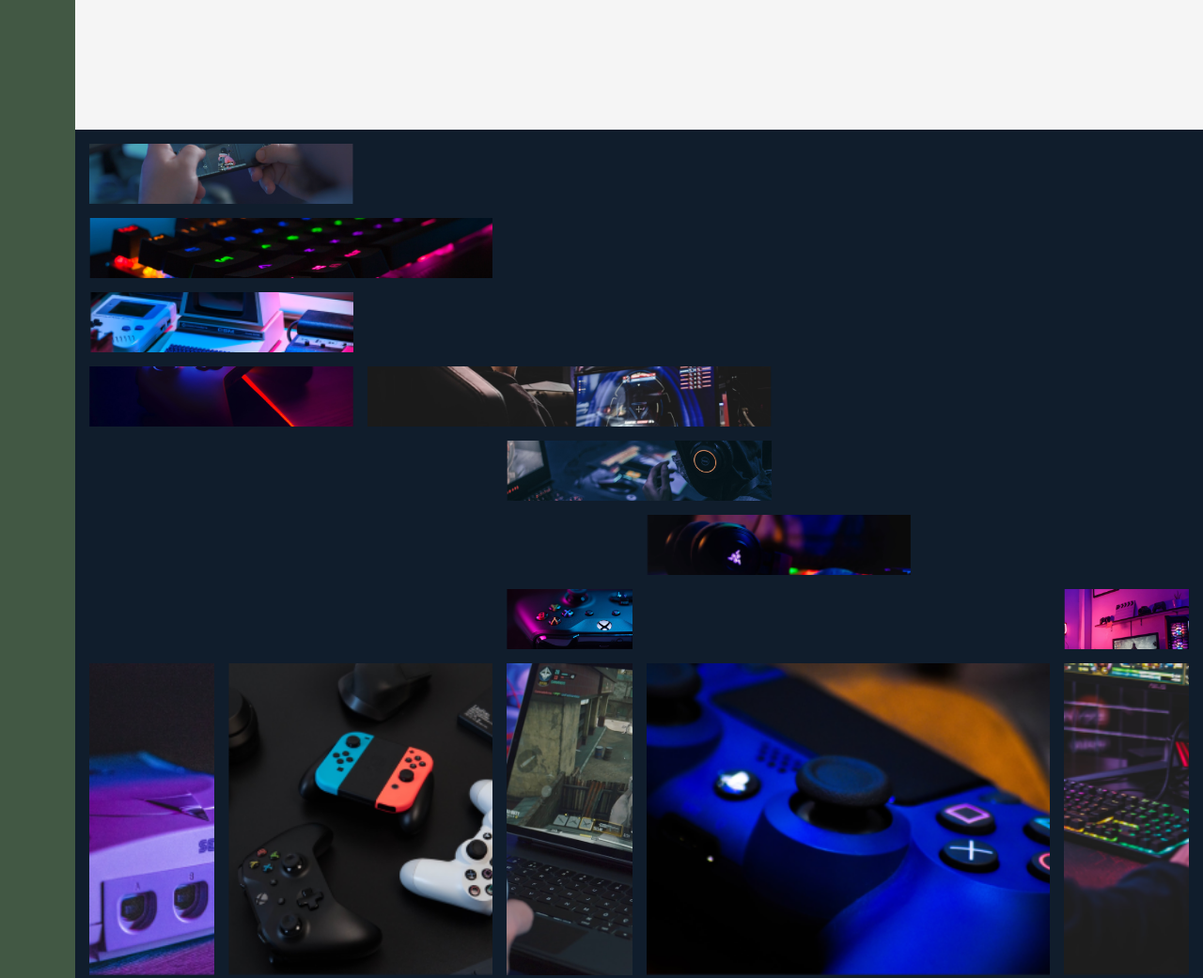
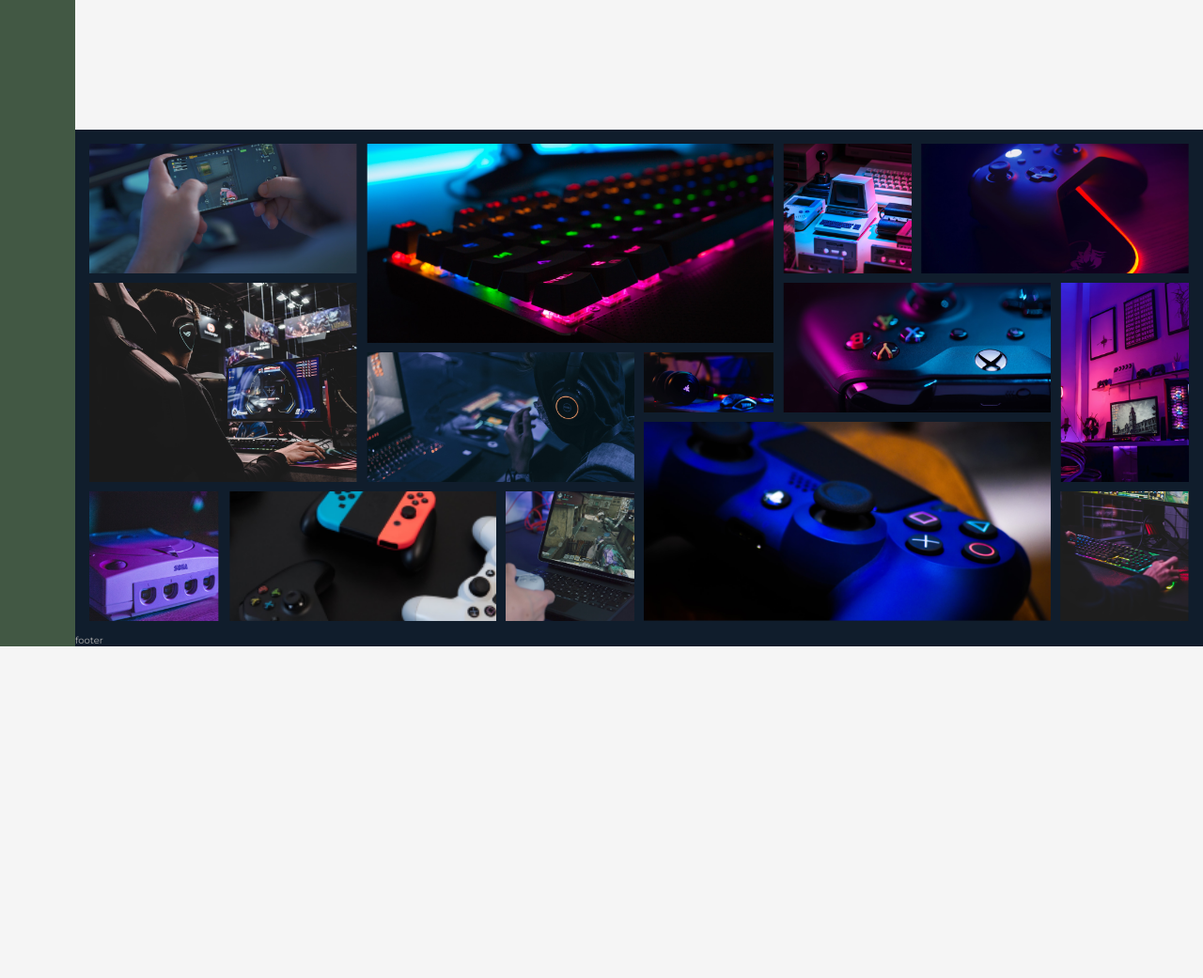
Before and after one commit to PAS240886/CSSGRIDlANDING, a website: page src/index.html in a window 1280 px wide. Shown: the part 2820-3861 px from the top of the page at 94% size. After the commit the page ends 3508 px from the top, so only its background shows below. Drawn offline with Linux system fonts and the light colour scheme.

Commit message:
Gallery_cards

```diff
--- a/src/index.html
+++ b/src/index.html
@@ -300,7 +300,7 @@
             <div class="gallery-item gallery-img-9">
                 <img src="img/Rectangle 20.png" class="gallery-img" alt="img">
             </div>
-            <div class="gallery-item gallery-img-0">
+            <div class="gallery-item gallery-img-10">
                 <img src="img/Rectangle 21.png" class="gallery-img" alt="img">
             </div>
             <div class="gallery-item gallery-img-11">
--- a/src/sass/_gallery.sass
+++ b/src/sass/_gallery.sass
@@ -4,56 +4,56 @@
     display: grid
     grid-template-columns: repeat(8, 1fr)
     grid-template-rows: repeat(7, 5vw)
-    grid-gap: 1.5rem
+    grid-gap: 1rem
     padding: 1.5rem
 .gallery-img-1
     grid-column: 1 / 3
-    grid-column: 1 / 3
+    grid-row: 1 / 3
 .gallery-img-2
     grid-column: 3 / span 3
-    grid-column: 1 / span 3
+    grid-row: 1 / span 3
 .gallery-img-3
     grid-column: 6 / span 1
-    grid-column: 1 / span 2
+    grid-row: 1 / span 2
 .gallery-img-4
     grid-column: 7 / -1
-    grid-column: 1 / span 2
+    grid-row: 1 / span 2
 .gallery-img-5
     grid-column: 1 / span 2
-    grid-column: 3 / span 3
+    grid-row: 3 / span 3
 .gallery-img-6
     grid-column: 3 / span 2
-    grid-column: 4 / span 2
+    grid-row: 4 / span 2
 .gallery-img-7
     grid-column: 5 / 6
-    grid-column: 5 / 7
+    grid-row: 4 / 5
 .gallery-img-8
-    grid-column: 5 / 6
+    grid-column: 6 / span 2
+    grid-row: 3 / span 2
+.gallery-img-9
+    grid-column: 8 / -1
+    grid-row: 3 / span 3
+.gallery-img-10
+    grid-column: 1 / 2
+    grid-row: 6 / span 2
+.gallery-img-11
+    grid-column: 2 / span 2
+    grid-row: 6 / span 2
+.gallery-img-12
     grid-column: 4 / 5
-.gallery-img-9
-    grid-column: 3 / span 3
-    grid-column: 8 / -1
-.gallery-img-10
-    grid-column: 6 / span 2
-    grid-column: 1 / 2
-.gallery-img-11
-    grid-column: 6 / span 2
-    grid-column: 2 / span 2
-.gallery-img-12
-    grid-column: 6 / span 2
-    grid-column: 4 / 5
+    grid-row: 6 / span 2
 .gallery-img-13
     grid-column: 5 / span 3
-    grid-column: 5 / span 3
+    grid-row: 5 / span 3
 .gallery-img-14
-    grid-column: 6 / span 2
     grid-column: 8 / -1
-.gallery-img-15
-    grid-column: 1 / 3
-    grid-column: 1 / 3
-.gallery-img-16
-    grid-column: 1 / 3
-    grid-column: 1 / 3
+    grid-row: 6 / span 2
+// .gallery-img-15
+//     grid-column: 1 / 3
+//     grid-row: 1 / 3
+// .gallery-img-16
+//     grid-column: 1 / 3
+//     grid-row: 1 / 3
 
 .gallery-img
     width: 100%
```
Also changed, not shown: src/sass/style.css, 1 other file.
